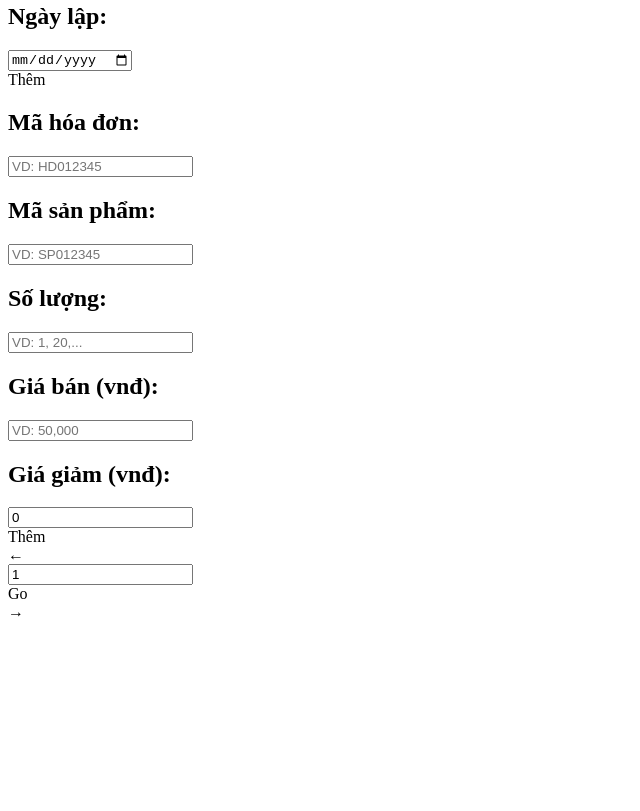
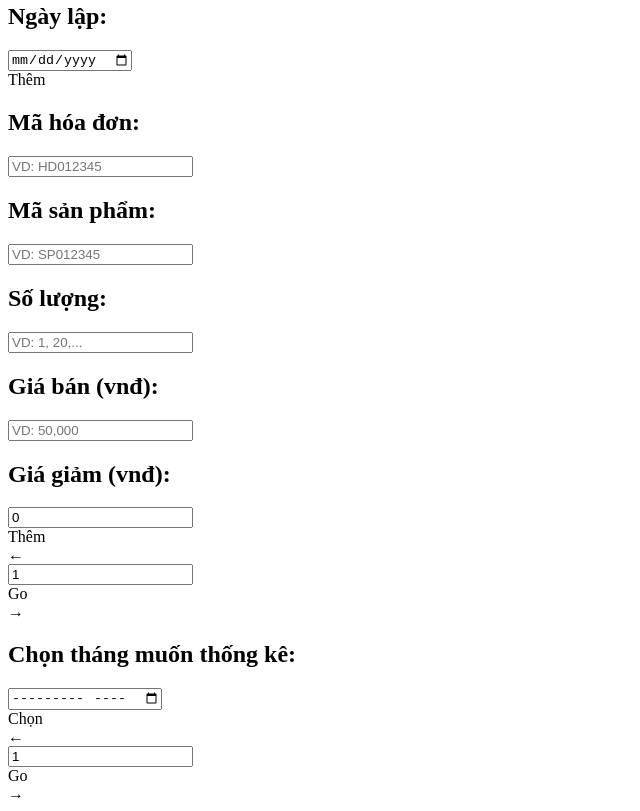
Before and after one commit to Kurokid0206/CSDLNC_DATH1, a plain HTML site: page index.html in a window 1280 px wide. Shown: the part 850-1661 px from the top of the page, without its empty margins (0-640 px from the left). Before the commit the page ends 1479 px from the top, so only its background shows below. Drawn offline with Linux system fonts and the light colour scheme.

Commit message:
Bổ sung bảng thống kê doanh thu

```diff
--- a/index.html
+++ b/index.html
@@ -172,7 +172,39 @@
         </div>
     </div>
 
+  <!-- Bang thong ke doanh thu theo thang cua tung san pham -->
+    <div class="tbl-container" id="select-sales-type">
 
+        <form class=" form">
+            <div class="form__element">
+                <h2 class="form__element_tag">Chọn tháng muốn thống kê:</h2>
+                <input type="month" name="month" required>
+            </div>
+            <div class="form__element">
+
+            </div>
+            <div class="btn btn--submit" onclick="select_month()">Chọn</div>
+        </form>
+        <div class="navipage">
+        <form class="form form-navipage" id="sale-form-navipage">
+            <div class="form__element">
+                <div class="btn btn--submit" id="sales-btn_prev_page" onclick="goto_prev_sales_page()">←</div>
+            </div>
+            <div class="form__element">
+                <input type="number" name="page-num" id="sales-page-num" value=1 required>
+            </div>
+            <div class="form__element">
+                <div class="btn btn--submit btn--navipage" onclick="goto_sales_page()">Go</div>
+            </div>
+            <div class="form__element">
+                <div class="btn btn--submit" id="sales-btn_next_page" onclick="goto_next_sales_page()">→</div>
+            </div>
+        </form>
+    </div>
+
+        <div class="tbl" id="tbl-sales">
+        </div>
+    </div>
 
 
 </body>
```
